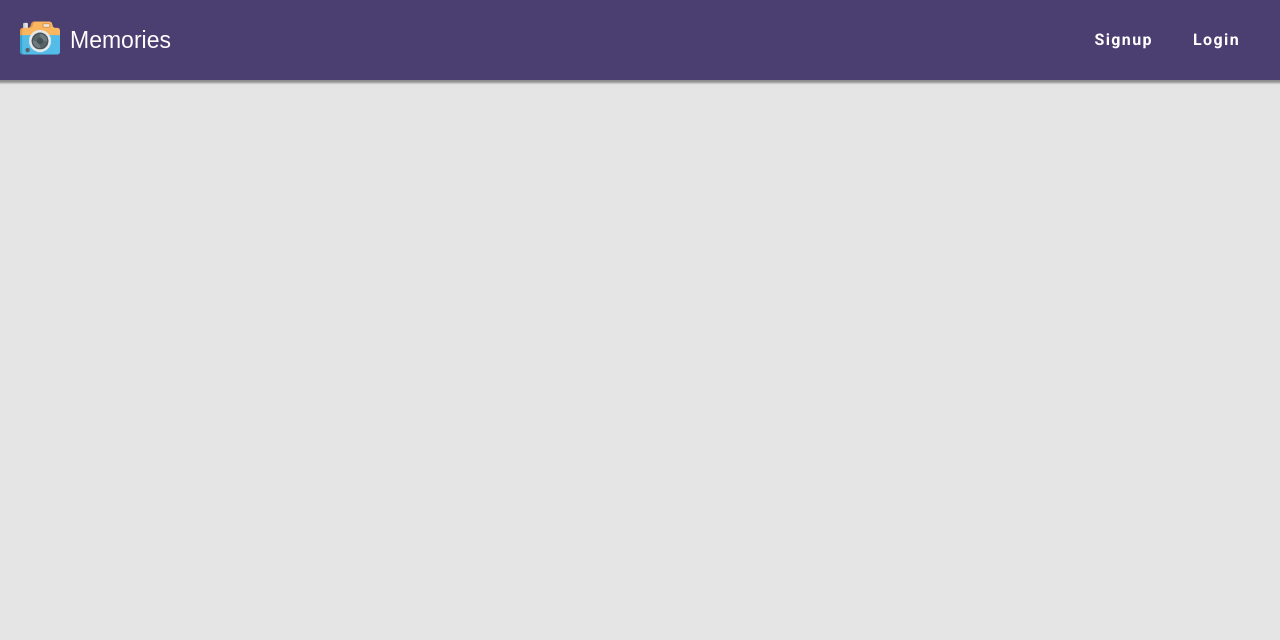
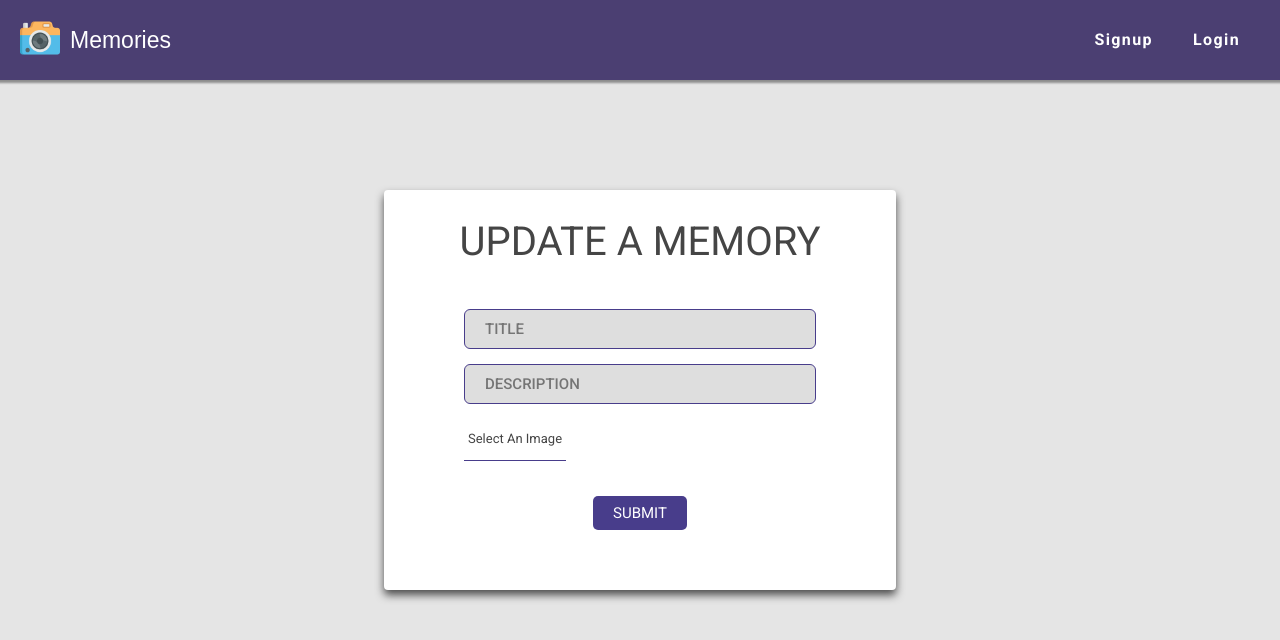
Before and after one commit to hmdrzaa11/memories, a React (Create React App) app in the folder client/: page /edit/1 in a window 1280 px wide. Shown: the top 640 px of the page. Built offline with nearby package versions, Linux system fonts and the light colour scheme; no server answers; a web font is replaced by a local one.

Commit message:
Update Memory functinality in place

```diff
--- a/client/src/App.js
+++ b/client/src/App.js
@@ -8,6 +8,7 @@ import Signin from "./containers/Signin/Signin";
 import { actionCreators } from "./state";
 import { useEffect } from "react";
 import CreateMemory from "./containers/CreateMemory/CreateMemory";
+import EditMemory from "./containers/EditMemory/EditMemory";
 
 let App = () => {
   let { getCurrentUser } = actionCreators;
@@ -23,6 +24,7 @@ let App = () => {
         <Route path="/signup" component={Signup} />
         <Route path="/signin" component={Signin} />
         <Route path="/create-memory" component={CreateMemory} />
+        <Route path="/edit/:memId" component={EditMemory} />
       </Switch>
     </div>
   );
--- a/client/src/components/Form/Form.js
+++ b/client/src/components/Form/Form.js
@@ -1,4 +1,4 @@
-import { useState } from "react";
+import { useEffect, useState } from "react";
 import classes from "./Form.module.css";
 import Input from "../Input/Input";
 import Loading from "../Loading/Loading";
@@ -11,8 +11,20 @@ let SignupForm = (props) => {
     });
     return state;
   });
+  let [image, setImage] = useState(null);
 
-  let [image, setImage] = useState(null);
+  let { memory } = props;
+
+  useEffect(() => {
+    if (!memory) return;
+    let initialValue = {};
+    for (let key in memory) {
+      if (key in formState) {
+        initialValue[key] = memory[key];
+      }
+    }
+    setFormState(initialValue);
+  }, [memory]);
 
   let handleOnChange = (e) => {
     setFormState((preState) => {
@@ -26,7 +38,7 @@ let SignupForm = (props) => {
   let handleFileInputChange = (e) => {
     setImage(e.target.files[0]);
   };
-
+  //TODO create a function to call after update success and clear inputs
   let renderFields = () => {
     return props.fields.map((field) => {
       if (field.type === "file") {
@@ -36,6 +48,7 @@ let SignupForm = (props) => {
             type={field.type}
             name={field.name}
             onChange={handleFileInputChange}
+            imageSrc={formState.image}
           />
         );
       } else {
@@ -57,7 +70,7 @@ let SignupForm = (props) => {
     e.preventDefault();
     let formData = new FormData();
     props.fields.forEach((field) => {
-      if (field.name === "image") {
+      if (field.name === "image" && image) {
         formData.append("image", image);
       } else {
         formData.append(field.name, formState[field.name]);
--- a/client/src/components/Input/Input.js
+++ b/client/src/components/Input/Input.js
@@ -1,6 +1,6 @@
 import classes from "./Input.module.css";
 
-let Input = ({ type, label, ...resetProps }) => {
+let Input = ({ type, label, imageSrc, ...resetProps }) => {
   let renderInput = () => {
     switch (type) {
       case "password":
@@ -10,7 +10,30 @@ let Input = ({ type, label, ...resetProps }) => {
       case "email":
         return <input type="email" {...resetProps} className={classes.input} />;
       case "file":
-        return <input type="file" {...resetProps} />;
+        return (
+          <div className={classes.fileWrapper}>
+            <input
+              type="file"
+              {...resetProps}
+              className={classes.fileInput}
+              id="file"
+            />
+            <label className={classes.fileLabel} htmlFor="file">
+              Select an image
+            </label>
+            <div>
+              {imageSrc ? (
+                <img
+                  src={`/images/memories/${imageSrc}`}
+                  alt="img"
+                  className={classes.fileImage}
+                />
+              ) : (
+                ""
+              )}
+            </div>
+          </div>
+        );
       default:
         return <input type="text" {...resetProps} className={classes.input} />;
     }
--- a/client/src/components/Input/Input.module.css
+++ b/client/src/components/Input/Input.module.css
@@ -1,23 +1,58 @@
-.inputWrapper{
-    margin:1.5rem 0 ;
+.inputWrapper {
+  margin: 1.5rem 0;
 }
 
-.input{
+.input {
   display: block;
   width: 100%;
   border: none;
   padding: 1rem 2rem;
   border: 1px solid darkslateblue;
   font-family: inherit;
-    border-radius: .6rem;
+  border-radius: 0.6rem;
   outline: none;
   font-weight: 500;
   font-size: 1.5rem;
   color: inherit;
-    background-color: #DEDEDE;
+  background-color: #dedede;
 }
 
-.input::placeholder{
+.input::placeholder {
   font-weight: 500;
   text-transform: uppercase;
 }
+
+.fileWrapper {
+  display: flex;
+  align-items: center;
+  margin: 1.5rem 0;
+}
+
+.fileImage {
+  width: 5rem;
+  height: 5rem;
+  border-radius: 50%;
+  margin-right: 0.2rem;
+}
+
+.fileInput {
+  display: none;
+}
+
+.fileLabel {
+  font-size: 1.3rem;
+  display: block;
+  border-bottom: 1px solid darkslateblue;
+  cursor: pointer;
+  margin-right: auto;
+  text-transform: capitalize;
+  padding: 1rem 0.4rem;
+  border-radius: 0.6rem 0.6rem 0 0;
+  transition: all 0.5s;
+}
+
+.fileLabel:hover {
+  background-color: black;
+  color: white;
+  border-radius: 0.6rem;
+}
--- a/client/src/components/Memory/Memory.js
+++ b/client/src/components/Memory/Memory.js
@@ -1,17 +1,20 @@
 import classes from "./Memory.module.css";
 import { Link } from "react-router-dom";
 import moment from "moment";
+import { useSelector } from "react-redux";
 
 let Memory = (props) => {
   let {
     _id,
-    author: { username },
+    author: { username, _id: owner },
     createdAt,
     description,
     image,
     ratingsAvg,
     title,
   } = props.memory;
+  let { user } = useSelector((state) => state.auth);
+  let isMineMemory = user && owner === user._id;
   let renderStars = () => {
     let fullStars = Math.floor(ratingsAvg);
     let stars = [];
@@ -47,9 +50,13 @@ let Memory = (props) => {
           <h4 className={classes.username}>{username}</h4>
           <div className={classes.date}>{moment(createdAt).fromNow()}</div>
         </div>
-        <div className={classes.updateBtn}>
-          <i className={`${classes.white} fas fa-ellipsis-h`}></i>
-        </div>
+        <Link to={`/edit/${_id}`} className={classes.updateBtn}>
+          {isMineMemory ? (
+            <i className={`${classes.white} fas fa-ellipsis-h`}></i>
+          ) : (
+            ""
+          )}
+        </Link>
       </div>
       <div className={classes.bottom}>
         <div className={classes.description}>{description}</div>
--- /dev/null
+++ b/client/src/containers/EditMemory/EditMemory.js
@@ -0,0 +1,48 @@
+import { useEffect } from "react";
+import { useSelector, useDispatch } from "react-redux";
+import { actionCreators } from "../../state";
+import From from "../../components/Form/Form";
+
+const FIELDS = [
+  {
+    name: "title",
+    type: "text",
+    placeholder: "Title",
+  },
+  {
+    name: "description",
+    type: "text",
+    placeholder: "Description",
+  },
+  {
+    name: "image",
+    type: "file",
+  },
+];
+
+export default function EditMemory(props) {
+  let dispatch = useDispatch();
+  let { memId } = props.match.params;
+  let { fetchSingleMemory } = actionCreators;
+  let { memories, loading, error } = useSelector((state) => state.memories);
+  let memory = memories.find((mem) => mem._id === memId);
+
+  useEffect(() => {
+    dispatch(fetchSingleMemory(memId));
+  }, [dispatch, fetchSingleMemory, memId]);
+
+  let handleSubmit = (formData) => {
+    dispatch(actionCreators.updateMemory(formData, memId, props.history));
+  };
+
+  return (
+    <div>
+      <From
+        fields={FIELDS}
+        formHeader="Update A Memory"
+        memory={memory}
+        onFormSubmit={handleSubmit}
+      />
+    </div>
+  );
+}
--- a/client/src/state/action-creators/memories.js
+++ b/client/src/state/action-creators/memories.js
@@ -33,3 +33,32 @@ export let createMemory = (formData, history) => async (dispatch) => {
     });
   }
 };
+
+export let fetchSingleMemory = (memId) => async (dispatch) => {
+  try {
+    dispatch({ type: actionTypes.FETCH_SINGLE_MEMORY });
+    let { data } = await axios.get(`/api/v1/memories/${memId}`);
+    dispatch({
+      type: actionTypes.FETCH_SINGLE_MEMORY_SUCCESS,
+      payload: data.memory,
+    });
+  } catch (error) {
+    dispatch({
+      type: actionTypes.FETCH_SINGLE_MEMORY_SUCCESS,
+      payload: error.response.data.message,
+    });
+  }
+};
+
+export let updateMemory = (formData, memId, history) => async (dispatch) => {
+  try {
+    dispatch({ type: actionTypes.UPDATE_MEMORY });
+    await axios.patch(`/api/v1/memories/${memId}`, formData);
+    history.push("/");
+  } catch (error) {
+    dispatch({
+      type: actionTypes.UPDATE_MEMORY_FAILED,
+      payload: error.response.data.message,
+    });
+  }
+};
--- a/client/src/state/action-types/index.js
+++ b/client/src/state/action-types/index.js
@@ -6,6 +6,13 @@ export let FETCH_MEMORIES_FAILED = "FETCH_MEMORIES_FAILED";
 export let CREATE_MEMORY = "CREATE_MEMORY";
 export let CREATE_MEMORY_SUCCESS = "CREATE_MEMORY_SUCCESS";
 export let CREATE_MEMORY_FAILED = "CREATE_MEMORY_FAILED";
+
+export let FETCH_SINGLE_MEMORY = "FETCH_SINGLE_MEMORY";
+export let FETCH_SINGLE_MEMORY_SUCCESS = "FETCH_SINGLE_MEMORY_SUCCESS";
+export let FETCH_SINGLE_MEMORY_FAILED = "FETCH_SINGLE_MEMORY_FAILED";
+export let UPDATE_MEMORY = "UPDATE_MEMORY";
+export let UPDATE_MEMORY_SUCCESS = "UPDATE_MEMORY_SUCCESS";
+export let UPDATE_MEMORY_FAILED = "UPDATE_MEMORY_FAILED";
 
 //***************** AUTH ************************* */
 
--- a/client/src/state/reducers/memoriesReducer.js
+++ b/client/src/state/reducers/memoriesReducer.js
@@ -44,6 +44,25 @@ let memoriesReducer = (state = INITIAL_STATE, action) => {
         loading: false,
         error: action.payload,
       };
+    case actionTypes.FETCH_SINGLE_MEMORY:
+      return {
+        ...state,
+        loading: true,
+        error: null,
+      };
+    case actionTypes.FETCH_SINGLE_MEMORY_SUCCESS:
+      return {
+        ...state,
+        loading: false,
+        error: null,
+        memories: [action.payload],
+      };
+    case actionTypes.FETCH_SINGLE_MEMORY_FAILED:
+      return {
+        ...state,
+        loading: false,
+        error: action.payload,
+      };
     default:
       return state;
   }
```
Also changed, not shown: 2 other files (tests, documents, lock files or other folders). Lines whose indentation alone changed are shown as unchanged.
